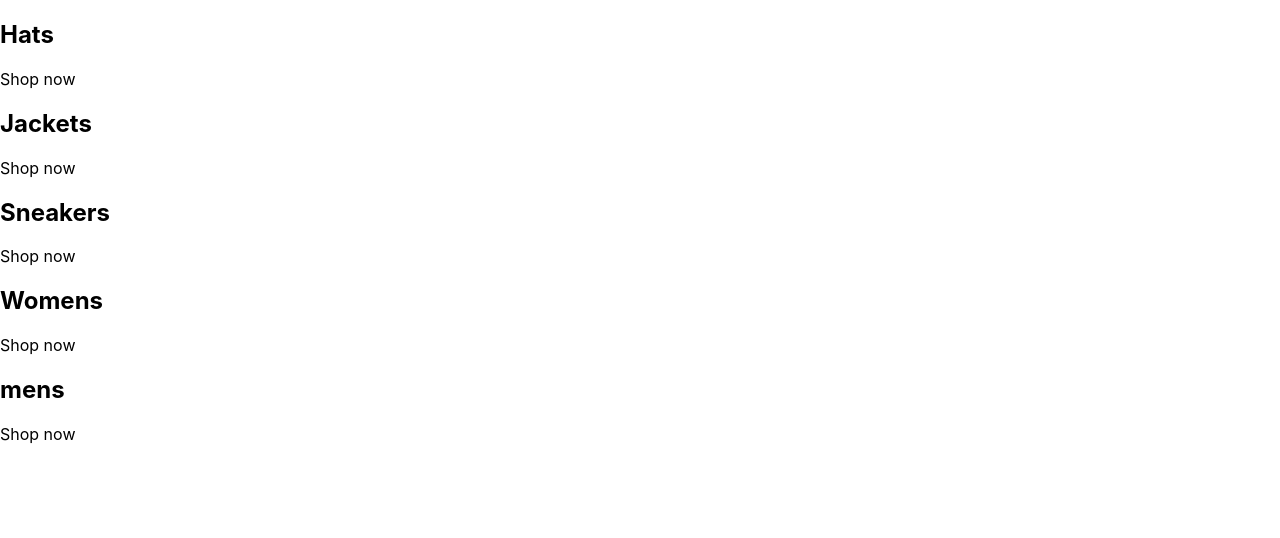
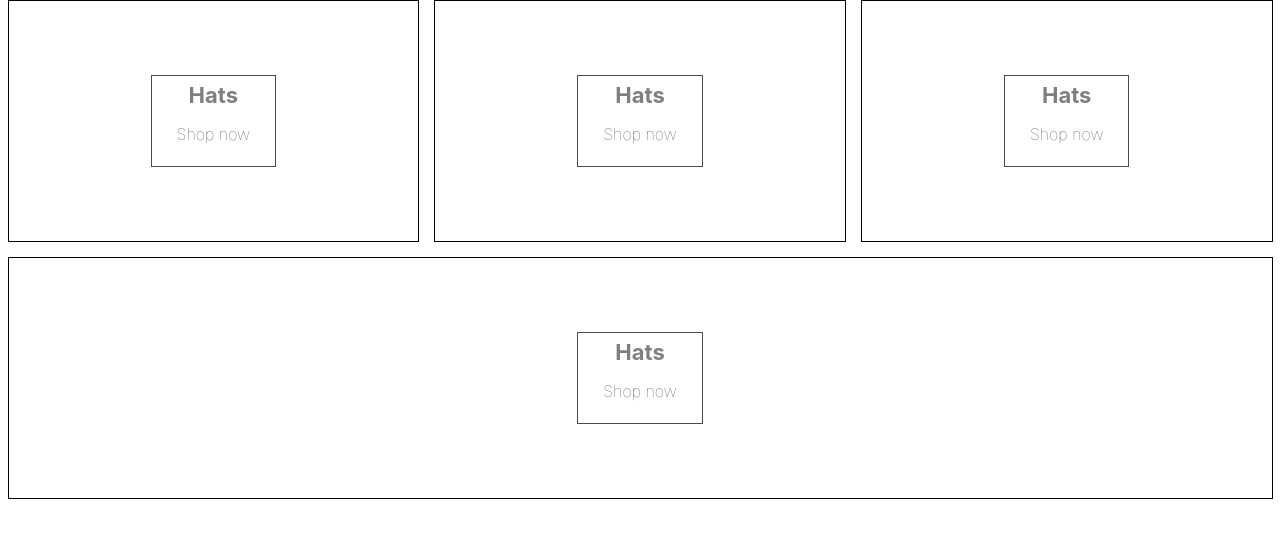
Before and after one commit to Dimisz/ecommerce-react-project, a React (Create React App) app: page / in a window 1280 px wide. Shown: the top 538 px of the page. Built offline with nearby package versions, Linux system fonts and the light colour scheme.

Commit message:
Added sass to the project

```diff
--- a/package.json
+++ b/package.json
@@ -9,6 +9,7 @@
     "react": "^18.2.0",
     "react-dom": "^18.2.0",
     "react-scripts": "5.0.1",
+    "sass": "^1.54.4",
     "web-vitals": "^2.1.4"
   },
   "scripts": {
--- a/src/App.js
+++ b/src/App.js
@@ -1,45 +1,36 @@
+import './categories.styles.scss';
+
 const App = () => {
+  const categories = [
+    {
+      id: 1,
+      title: 'Hats',
+    },
+    {
+      id: 2,
+      title: 'Hats',
+    },
+    {
+      id: 3,
+      title: 'Hats',
+    },
+    {
+      id: 4,
+      title: 'Hats',
+    }
+  ]
+
   return (
     <div className="categories-container">
-      <div className="category-container">
-        {/* <img /> */}
-        <div className="category-body">
-          <h2>Hats</h2>
-          <p>Shop now</p>
+      {categories.map(({id, title}) => (
+        <div className="category-container" key={id}>
+          {/* <img /> */}
+          <div className="category-body-container">
+            <h2>{title}</h2>
+            <p>Shop now</p>
+          </div>
         </div>
-      </div>
-
-      <div className="category-container">
-        {/* <img /> */}
-        <div className="category-body">
-          <h2>Jackets</h2>
-          <p>Shop now</p>
-        </div>
-      </div>
-
-      <div className="category-container">
-        {/* <img /> */}
-        <div className="category-body">
-          <h2>Sneakers</h2>
-          <p>Shop now</p>
-        </div>
-      </div>
-
-      <div className="category-container">
-        {/* <img /> */}
-        <div className="category-body">
-          <h2>Womens</h2>
-          <p>Shop now</p>
-        </div>
-      </div>
-
-      <div className="category-container">
-        {/* <img /> */}
-        <div className="category-body">
-          <h2>mens</h2>
-          <p>Shop now</p>
-        </div>
-      </div>
+      ))}
     </div>
   );
 }
--- /dev/null
+++ b/src/categories.styles.scss
@@ -0,0 +1,75 @@
+.categories-container {
+    width: 100%;
+    display: flex;
+    flex-wrap: wrap;
+    justify-content: space-between;
+  }
+
+  .category-container {
+    min-width: 30%;
+    height: 240px;
+    flex: 1 1 auto;
+    display: flex;
+    align-items: center;
+    justify-content: center;
+    border: 1px solid black;
+    margin: 0 7.5px 15px;
+    overflow: hidden;
+
+    &:hover {
+      cursor: pointer;
+
+      & .background-image {
+        transform: scale(1.1);
+        transition: transform 6s cubic-bezier(0.25, 0.45, 0.45, 0.95);
+      }
+
+      & .category-body-container {
+        opacity: 0.9;
+      }
+    }
+
+    &.large {
+      height: 380px;
+    }
+
+    &:first-child {
+      margin-right: 7.5px;
+    }
+
+    &:last-child {
+      margin-left: 7.5px;
+    }
+
+    .background-image {
+      width: 100%;
+      height: 100%;
+      background-size: cover;
+      background-position: center;
+    }
+
+    .category-body-container {
+      height: 90px;
+      padding: 0 25px;
+      display: flex;
+      flex-direction: column;
+      align-items: center;
+      justify-content: center;
+      border: 1px solid black;
+      background-color: white;
+      opacity: 0.7;
+      position: absolute;
+
+      h2 {
+        font-weight: bold;
+        margin: 0 6px 0;
+        font-size: 22px;
+        color: #4a4a4a;
+      }
+
+      p {
+        font-weight: lighter;
+        font-size: 16px;
+      }
+    }
+  }
```
Also changed, not shown: 1 other file (tests, documents, lock files or other folders).
